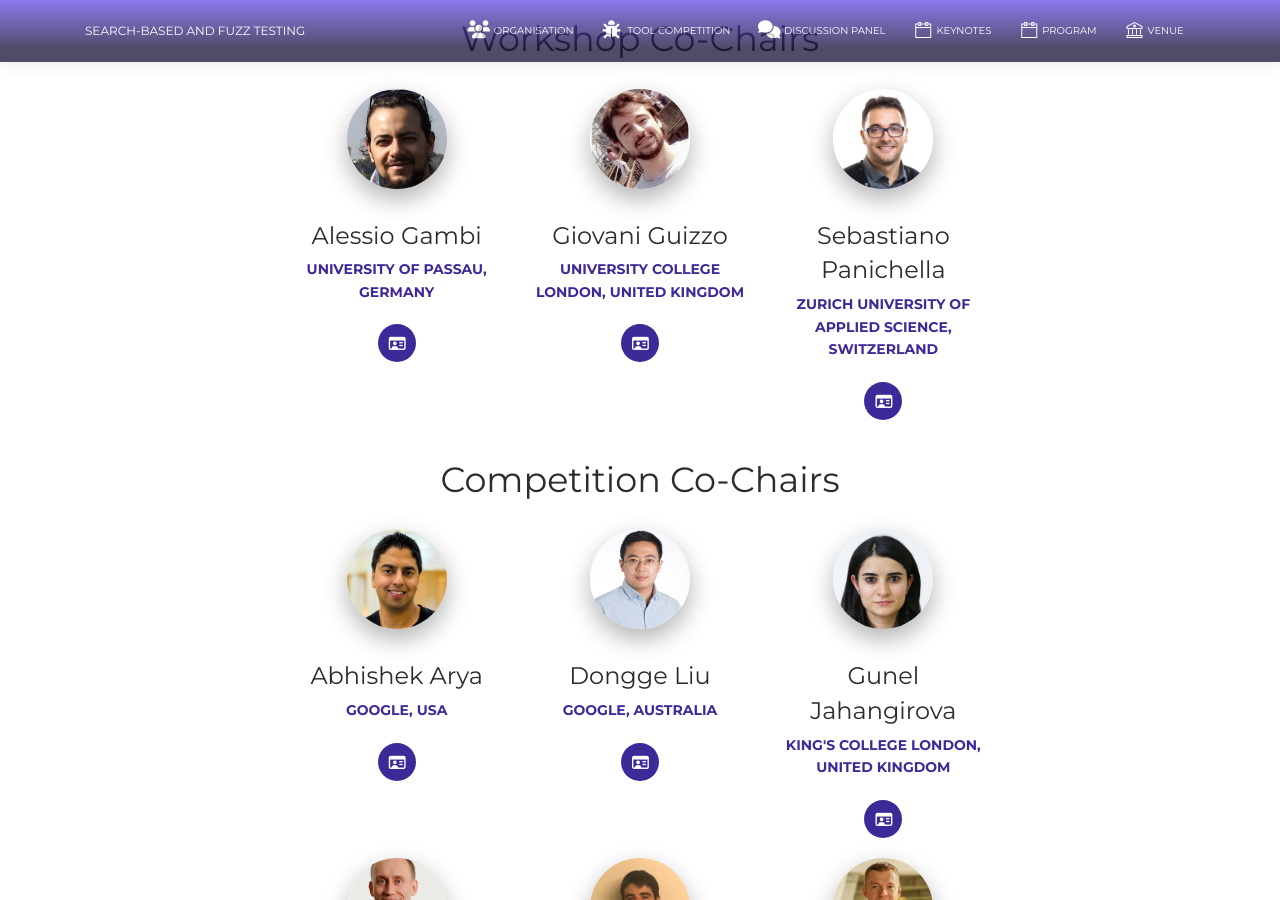
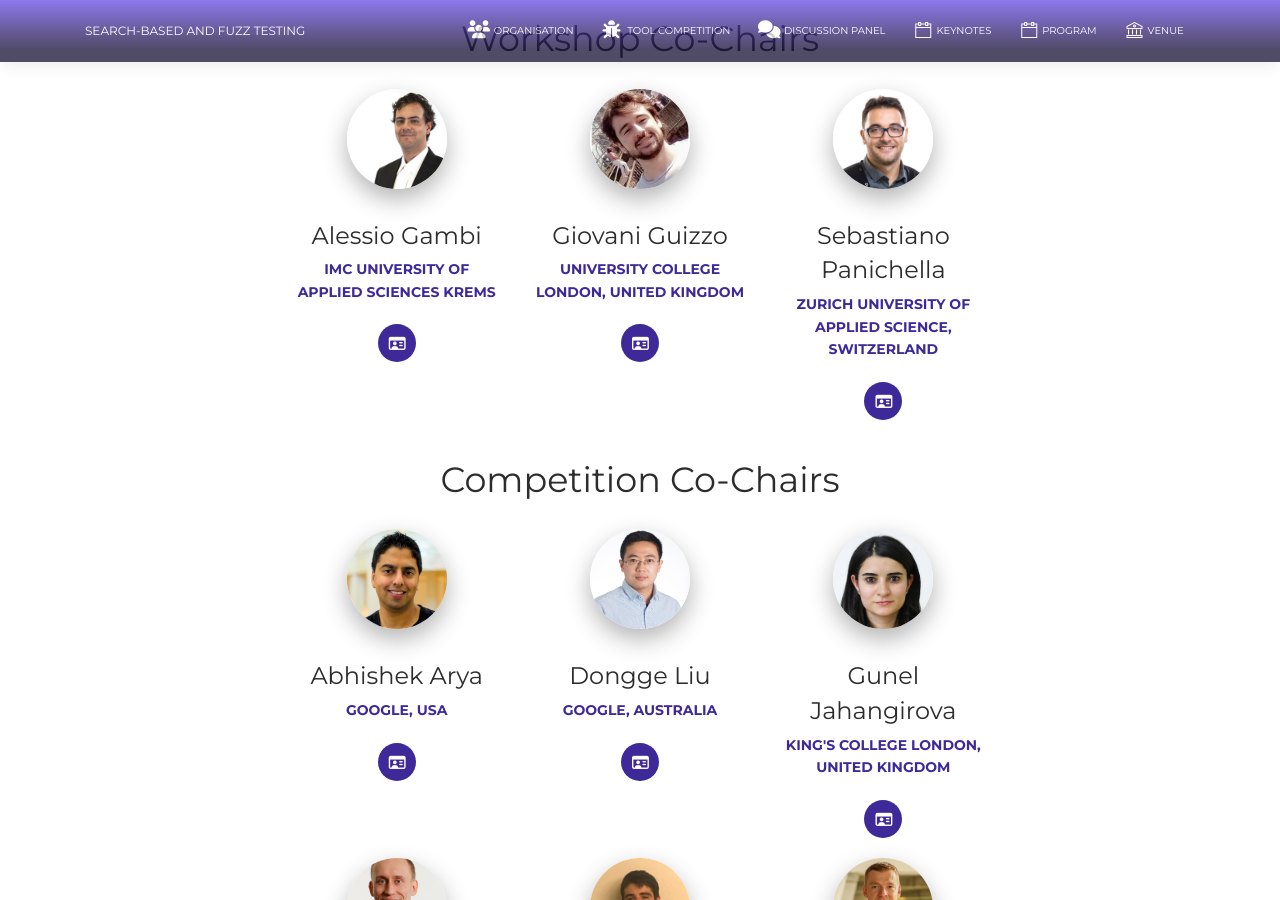
Before and after one commit to sbft23/sbft23.github.io, a Jekyll site: the page built from organisation/index.html, in a window 1280 px wide and 900 px high, scrolled down 470 px. Built offline with Jekyll 4.4.1, drawn with Linux system fonts in a browser that asks for light colours; nearby versions of some CDN libraries.

Commit message:
updated Alessio's info

```diff
--- a/_data/organisation/cochairs.yml
+++ b/_data/organisation/cochairs.yml
@@ -9,6 +9,6 @@
   pic: /img/sebastiano.png
 
 - name: Alessio Gambi
-  webpage: https://staff.fim.uni-passau.de/~gambi/
-  institution: University of Passau, Germany
-  pic: /img/alessio.png
+  webpage: https://www.fh-krems.ac.at/en/university/team/alessio-gambi/
+  institution: IMC University of Applied Sciences Krems
+  pic: /img/AlessioGambi.png
```
Also changed, not shown: img/AlessioGambi.png (added).
